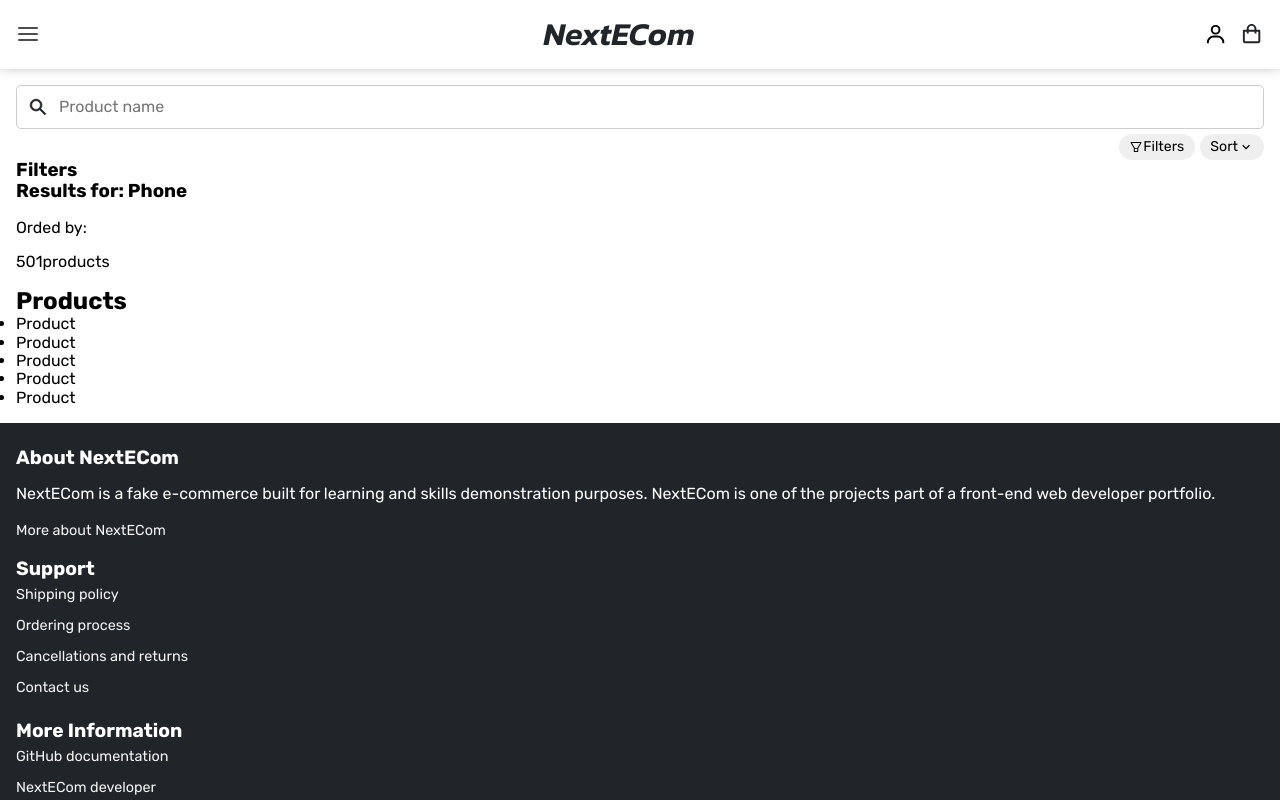
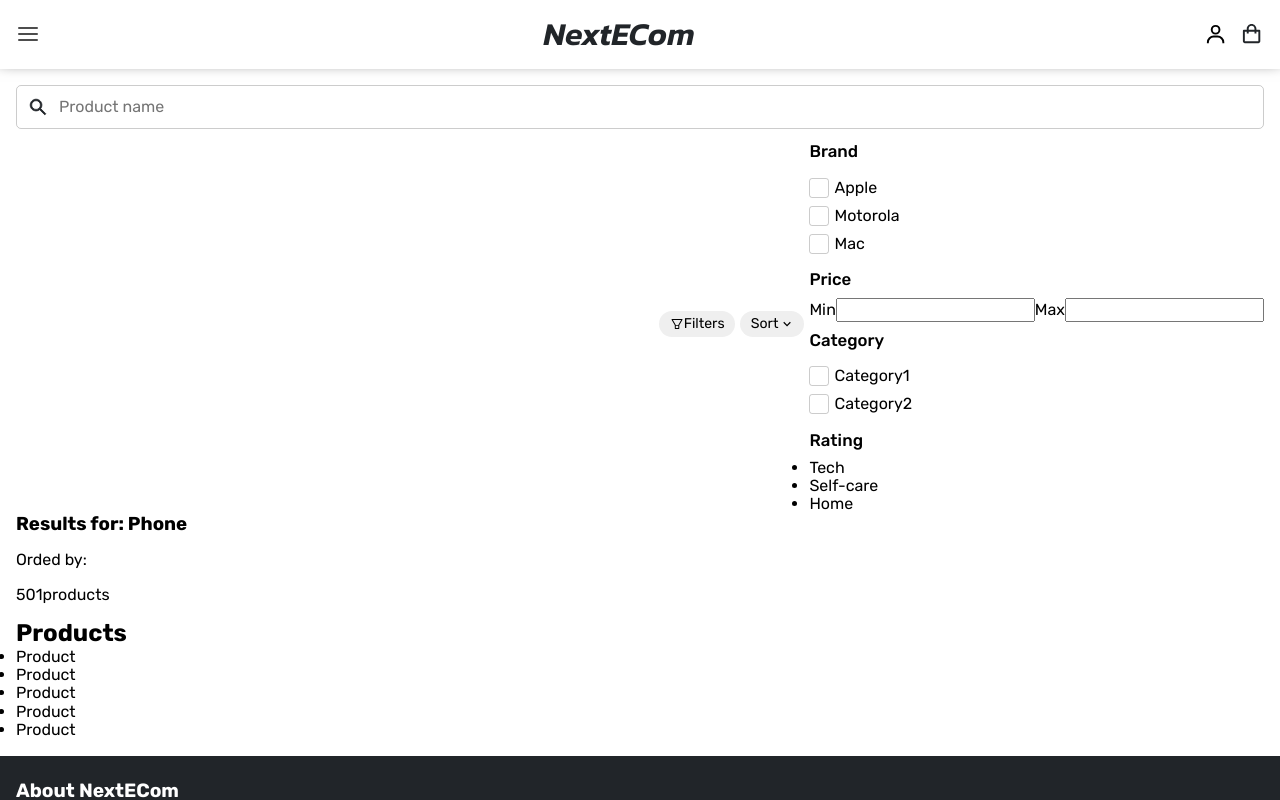
Before and after one commit to Diego-Luiz/nextjs-ecommerce, a Next.js app: page /shop/Shop in a window 1280 px wide. Shown: the top 800 px of the page. Built offline with nearby package versions, Linux system fonts and the light colour scheme.

Commit message:
feat: custom Checkbox component
- Filters component should receive all the brands and categories available

```diff
--- /dev/null
+++ b/components/pages/shop/Filters.jsx
@@ -0,0 +1,78 @@
+import { useState } from 'react';
+import { Checkbox } from 'components/ui';
+import styles from './filters.module.scss';
+
+const Filters = ({ brands=['apple', 'motorola', 'mac'], categories=['category1', 'category2'] }) => {
+  const [checkBoxFiltersStatus, setCheckBoxFiltersStatus] = useState(() => {
+    const brandsObj = {};
+    const categoriesObj = {};
+    brands.forEach(brand => { brandsObj[brand] = false; });
+    categories.forEach(category => { categoriesObj[category] = false; });
+    return new Map([
+      ['brands', brandsObj],
+      ['categories', categoriesObj]
+    ]);
+  });
+  const getChkboxStatus = (filterField, filterElement) => checkBoxFiltersStatus.get(filterField)[filterElement];
+  const handleChkboxFiltersChange = (filterField, filterElement) => {
+    const fieldObject = { ...checkBoxFiltersStatus.get(filterField) };
+    fieldObject[filterElement] = !fieldObject[filterElement];
+    setCheckBoxFiltersStatus(prevState => new Map([...prevState, [filterField, fieldObject]]));
+  };
+  return (
+    <section
+      className={styles['container']}
+    >
+      <section className={styles['brand-section']}>
+        <h4 className={styles['brand-section__title']}>Brand</h4>
+        <ul className={styles['section__list']}>
+          {brands.map(brand => (
+            <li key={brand}>
+              <Checkbox
+                name="brand-name"
+                id={`filters-brand-name__${brand}`}
+                label={`${brand.charAt(0).toUpperCase()}${brand.substring(1)}`}
+                handleChange={() => { handleChkboxFiltersChange('brands', brand) }}
+                getCheckedStatus={() => getChkboxStatus('brands', brand)}
+              />
+            </li>
+          ))}
+        </ul>
+      </section>
+      <section className={styles['price-section']}>
+        <h4 className={styles['brand-section__title']}>Price</h4>
+        <label htmlFor="">Min</label>
+        <input type="number" name="" id="" />
+        <label htmlFor="">Max</label>
+        <input type="number" name="" id="" />
+      </section>
+      <section className={styles['category-section']}>
+        <h4 className={styles['category-section__title']}>Category</h4>
+        <ul className={styles['section__list']}>
+          {categories.map(category => (
+            <li key={category}>
+              <Checkbox
+                name="category-name"
+                id={`filters-category-name__${category}`}
+                label={`${category.charAt(0).toUpperCase()}${category.substring(1)}`}
+                handleChange={() => { handleChkboxFiltersChange('categories', category) }}
+                getCheckedStatus={() => getChkboxStatus('categories', category)}
+              />
+            </li>
+          ))}
+        </ul>
+      </section>
+      <section className={styles['rating-section']}>
+        <h4 className={styles['brand-section__title']}>Rating</h4>
+        <ul>
+          <li>Tech</li>
+          <li>Self-care</li>
+          <li>Home</li>
+        </ul>
+      </section>
+
+    </section>
+  )
+}
+
+export default Filters;
--- /dev/null
+++ b/components/pages/shop/filters.module.scss
@@ -0,0 +1,28 @@
+%flex-column {
+    display: flex;
+    flex-direction: column;
+    max-width: max-content;
+}
+.container {
+    @extend %flex-column;
+}
+.brand-section,
+.category-section {
+    @extend %flex-column;
+    &__title {
+        padding: .5em 0;
+        font-weight: 500;
+        font-size: 1.05rem;
+    }
+}
+.section__list {
+    list-style: none;
+    padding: .5em 0;
+
+    li {
+        max-width: max-content;
+        &:not(:first-child) {
+            margin-top: .5em;
+        }
+    }
+}
--- a/components/pages/shop/index.js
+++ b/components/pages/shop/index.js
@@ -1,9 +1,11 @@
 import SearchInputProduct from "./SearchInputProduct";
 import ActionBtn from "./ActionBtn";
 import SelectElement from "./SelectElement";
+import Filters from "./Filters";
 
 export {
   SearchInputProduct,
   ActionBtn,
-  SelectElement
+  SelectElement,
+  Filters
 };
--- /dev/null
+++ b/components/ui/Checkbox/Checkbox.jsx
@@ -0,0 +1,24 @@
+import styles from './checkbox.module.scss';
+
+const Checkbox = ({ name, id, label, handleChange, getCheckedStatus }) => {
+  return (
+    <div className={styles['container']}>
+      <input
+        type="checkbox"
+        name={name}
+        id={id}
+        className={styles['input']}
+        onChange={handleChange}
+        checked={getCheckedStatus()}
+      />
+      <label
+        htmlFor={id}
+        className={styles['label']}
+      >
+        {label}
+      </label>
+    </div>
+  );
+}
+
+export default Checkbox;
--- /dev/null
+++ b/components/ui/Checkbox/checkbox.module.scss
@@ -0,0 +1,43 @@
+@use 'sass:math';
+@use 'styles/abstract' as *;
+
+.container {
+    display: flex;
+    align-items: center;
+    max-width: max-content;
+    gap: .5ch;
+
+    * { cursor: pointer; }
+}
+.input {
+    $size: 20px;
+    @include displayFlexCentered;
+    appearance: none;
+    width: $size;
+    height: $size;
+    border: solid 1px rgba(0, 0, 0, .2);
+    border-radius: 3px;
+    transition: background-color .2s;
+
+    &::after {
+        $size: 70%;
+        content: '';
+        display: inline-block;
+        width: $size;
+        max-width: $size;
+        height: $size;
+        max-height: $size;
+        box-sizing: border-box;
+        box-shadow: inset 100px 100px var(--white-clr);
+        -webkit-clip-path: polygon(14% 44%, 0 65%, 50% 100%, 100% 16%, 80% 0%, 43% 62%);
+        clip-path: polygon(14% 44%, 0 65%, 50% 100%, 100% 16%, 80% 0%, 43% 62%);
+        transform: scale(0);
+        transition: transform .2s;
+    }
+
+    &:checked {
+        background-color: var(--black-clr);
+        &::after { transform: scale(1); }
+    }
+}
+.label { display: inline-block; }
--- /dev/null
+++ b/components/ui/Checkbox/index.js
@@ -0,0 +1,3 @@
+import Checkbox from "./Checkbox";
+
+export default Checkbox;
--- a/components/ui/index.js
+++ b/components/ui/index.js
@@ -7,6 +7,7 @@ import ImpactTitle from "./ImpactTitle";
 import ContentSlider from "./ContentSlider";
 import ImpactCard from "./ImpactCard";
 import Product from "./Product";
+import Checkbox from "./Checkbox";
 
 export {
   Header,
@@ -17,5 +18,6 @@ export {
   ContentSlider,
   ImpactCard,
   Product,
-  Footer
+  Footer,
+  Checkbox
 };
--- a/pages/shop/Shop.jsx
+++ b/pages/shop/Shop.jsx
@@ -5,7 +5,8 @@ import { RiArrowDownSLine } from 'react-icons/ri';
 import {
   SearchInputProduct,
   ActionBtn,
-  SelectElement
+  SelectElement,
+  Filters
 } from 'components/pages/shop';
 import styles from 'styles/pages/shop.module.scss';
 
@@ -77,12 +78,11 @@ const Shop = () => {
             ariaLabelledBy={"text-sort-section"}
           />
         </div>
+
+        <Filters />
       </section>
       {/* main = container for: filter, products box, sort */}
       <main>
-        <section className={styles['filters-section']}>
-          <h3>Filters</h3>
-        </section>
         <div>
           <section className={styles['results-info']}>
             <h3 className={styles['results-info__received-input']}>
```
